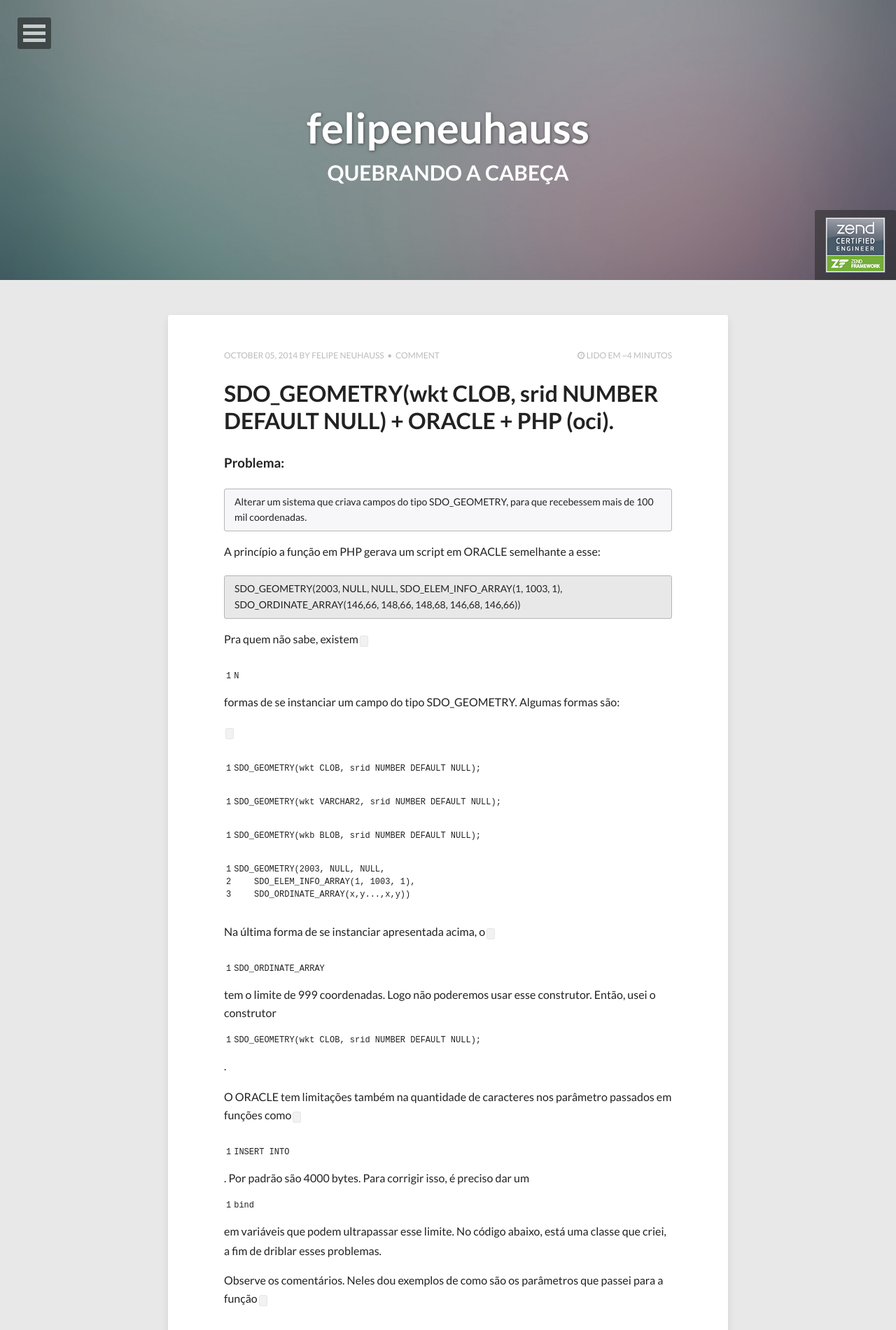
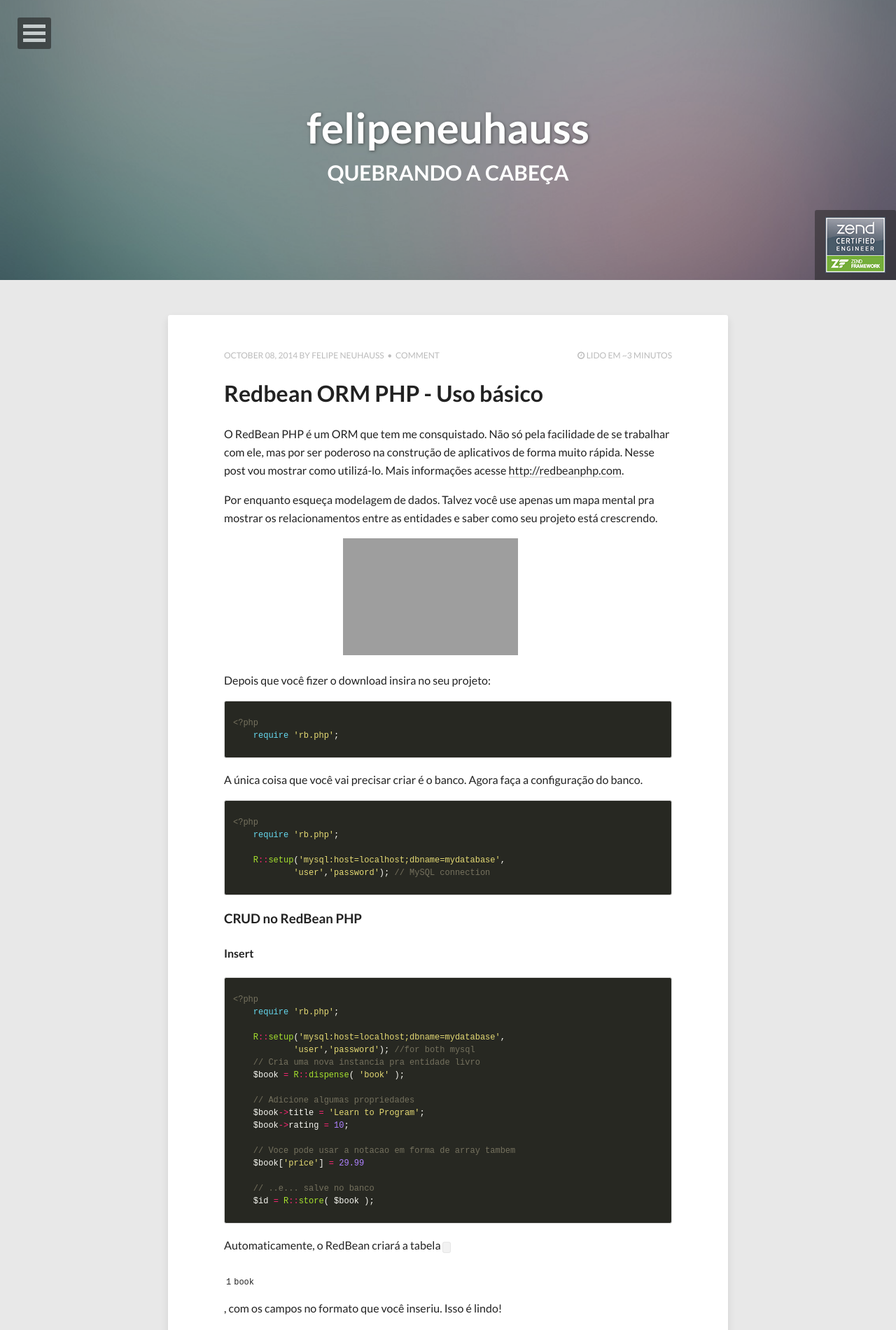
Before and after one commit to felipeneuhauss/felipeneuhauss.github.io, a Jekyll site: the page built from index.html, in a window 1280 px wide. Shown: the top 1900 px of the page at 70% size. Built offline with Jekyll 4.4.1, drawn with Linux system fonts in a browser that asks for light colours; nearby versions of some CDN libraries; the list of posts is cut into pages by our own code; some of the changed text lies outside the part shown; grey boxes are pictures that could not be loaded.

Commit message:
2 post. Redbean php, uso basico

```diff
--- a/_posts/2014-10-05-php-oracle-varias-coordenadas.md
+++ b/_posts/2014-10-05-php-oracle-varias-coordenadas.md
@@ -2,7 +2,7 @@
 layout: post
 title: SDO_GEOMETRY(wkt CLOB, srid NUMBER DEFAULT NULL) + ORACLE + PHP (oci).
 description: "Nesse post, vou mostrar como salvar mais de 999 registros em um campo SDO_GEOMETRY usando o PHP e as funções de OCI."
-modified: 2014-05-10
+modified: 2014-08-10
 tags: [php, oci, sdo_geometry, coordenadas, oci_new_descriptor, CLOB]
 image:
   feature: abstract-3.jpg
--- /dev/null
+++ b/_posts/2014-10-08-redbean-php-basic.md
@@ -0,0 +1,136 @@
+---
+layout: post
+title: Redbean ORM PHP - Uso básico
+description: "Neste post vou apresentar um pouco do RedBeanPHP, um ORM poderoso para aplicações rápidas."
+modified: 2014-08-10
+tags: [php, RedBean PHP, ORM]
+image:
+  feature: abstract-3.jpg
+comments: true
+share: true
+---
+O RedBean PHP é um ORM que tem me consquistado. Não só pela facilidade de se trabalhar com ele, mas por ser poderoso
+na construção de aplicativos de forma muito rápida. Nesse post vou mostrar como utilizá-lo. Mais informações acesse
+<a href="http://redbeanphp.com">http://redbeanphp.com</a>.
+
+Por enquanto esqueça modelagem de dados. Talvez você use apenas um mapa mental pra mostrar os relacionamentos entre as entidades e saber
+como seu projeto está crescrendo.
+
+<div style='width:300px; position:relative; margin: 0 auto;'>
+    <iframe src="//giphy.com/embed/D0EjguuQzYr9m" width="250" height="166.5" frameBorder="0" webkitAllowFullScreen mozallowfullscreen allowFullScreen></iframe>
+</div>
+
+Depois que você fizer o download insira no seu projeto:
+
+{% highlight php %}
+<?php
+    require 'rb.php';
+
+{% endhighlight %}
+
+A única coisa que você vai precisar criar é o banco. Agora faça a configuração do banco.
+
+{% highlight php %}
+<?php
+    require 'rb.php';
+
+    R::setup('mysql:host=localhost;dbname=mydatabase',
+            'user','password'); // MySQL connection
+
+{% endhighlight %}
+
+### CRUD no RedBean PHP
+
+#### Insert
+{% highlight php %}
+<?php
+    require 'rb.php';
+
+    R::setup('mysql:host=localhost;dbname=mydatabase',
+            'user','password'); //for both mysql
+    // Cria uma nova instancia pra entidade livro
+    $book = R::dispense( 'book' );
+
+    // Adicione algumas propriedades
+    $book->title = 'Learn to Program';
+    $book->rating = 10;
+
+    // Voce pode usar a notacao em forma de array tambem
+    $book['price'] = 29.99
+
+    // ..e... salve no banco
+    $id = R::store( $book );
+{% endhighlight %}
+
+
+Automaticamente, o RedBean criará a tabela `book`, com os campos no formato que você inseriu. Isso é lindo!
+
+Infelizmente, na versão atual em que escrevo este post (RedBean - 4.1), o RedBean possui a limitação de se trabalhar com `SCHEMAS`.
+
+Por convensão, o nome das tabelas deve seguir a seguintes regras:
+
+{% highlight php %}
+<?php
+    $page = R::dispense('page'); //Valido
+    $page = R::dispense( 'Page' ); //Invalido: uppercase
+    $page = R::dispense( 'cms_page' ); //Invalido: _ Obs: O redbean usa underscore para tabelas relacionais
+    $page = R::dispense( '@#!' ); // Invalido
+{% endhighlight %}
+
+### Update
+
+Para atualizar um registro, é muito simples. Veja:
+
+{% highlight php %}
+<?php
+
+    // Se o bean nao existir, uma nova entidade sera retornada com o ID 0.
+    $book = R::load( 'book', $id );
+
+    $book->title = 'Learn to fly';
+    $book->rating = 'good';
+    $book->published = '2015-02-15';
+
+    // Pronto!
+    R::store( $book );
+
+{% endhighlight %}
+
+O RedBean também administra bem as alterações dos tipos de campos no banco de dados.
+
+Por exemplo, você inseriu `$book->page = '2'` e no update, você enviou `$book->page = 3`.
+
+O RedBean se encarrega de atualizar o tipo de campo no banco de dados. Isso serve para todos os tipos de dados.
+
+Para salvar datas, você pode usar as seguintes notações:
+
+{% highlight php %}
+<?php
+    $meeting->registeredAt = R::isoDate(); // Funcao nativa do redbean que gera um registro no tipo datetime
+    $meeting->when = '1995-12-05'; //Date
+    $photo->created = '1995-12-05 19:00:00'; //Date time
+{% endhighlight %}
+
+### Delete
+
+Para excluir um bean também é muito fácil:
+
+{% highlight php %}
+<?php
+    $book = R::load( 'book', $id );
+    R::trash( $book ); //para um bean
+
+    // ou
+    // $ids = array(1,2,3,4)
+    $books = R::loadAll( 'book', $ids );
+    R::trashAll( $books ); //para multiplos beans
+
+{% endhighlight %}
+
+Bom, por enquanto é isso. Espero que tenha gostado da flexibilidade desse ORM.
+
+Aproveita e dá uma olhada na documentação e já ir avançando nos estudos.
+
+No próximo post, vou abordar características avançados do RedBean, mas muito comuns como: relacionamentos entre entidades, lazy load, performance, segurança e etc.
+
+Aquele abraço!
```
Also changed, not shown: other parts of _posts/2014-10-05-php-oracle-varias-coordenadas.md (+2 -0 lines), assets/css/main.min.css.
